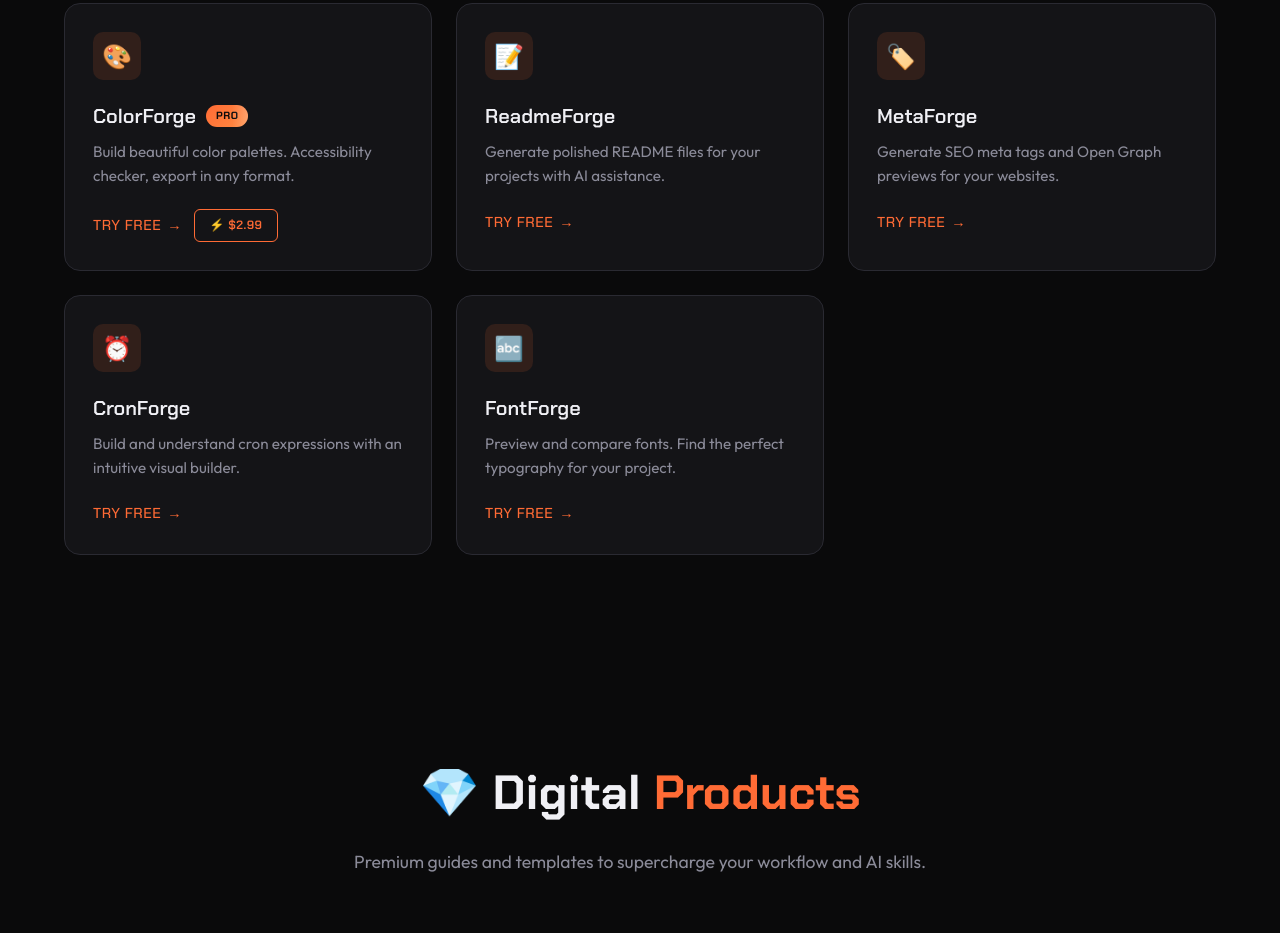
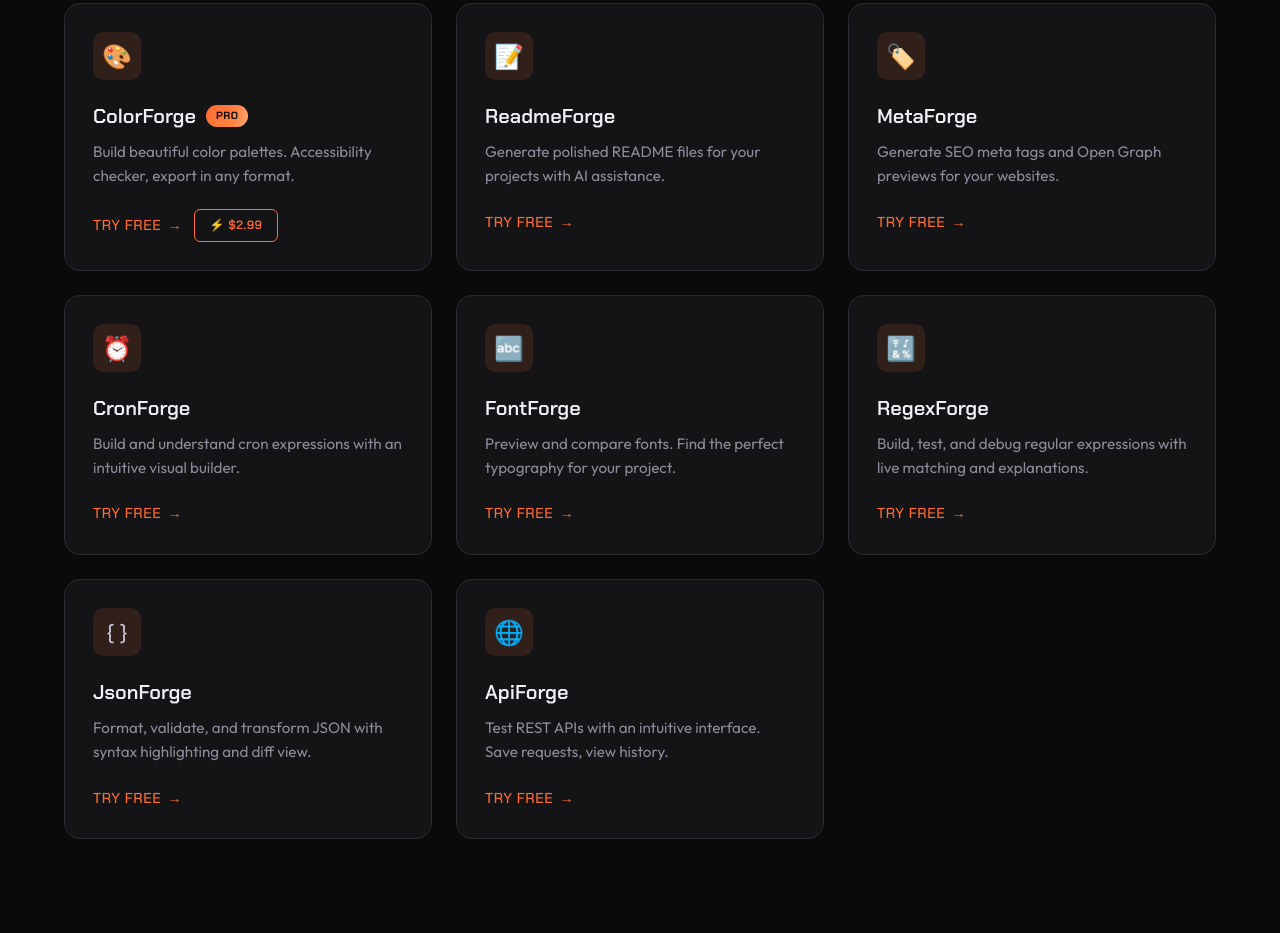
Before and after one commit to Simplereally/simplereally.github.io, a plain HTML site: page index.html in a window 1280 px wide. Shown: the part 1398-2331 px from the top of the page. Drawn offline with Linux system fonts and the light colour scheme.

Commit message:
Add RegexForge, JsonForge, ApiForge - Wave 2 apps

```diff
--- a/index.html
+++ b/index.html
@@ -781,6 +781,9 @@
                 <a href="https://simplereally.github.io/meta-forge/">Meta</a>
                 <a href="https://simplereally.github.io/cron-forge/">Cron</a>
                 <a href="https://simplereally.github.io/font-forge/">Font</a>
+                <a href="https://simplereally.github.io/regex-forge/">Regex</a>
+                <a href="https://simplereally.github.io/json-forge/">JSON</a>
+                <a href="https://simplereally.github.io/api-forge/">API</a>
             </div>
         </div>
     </nav>
@@ -897,6 +900,33 @@
                     <h3>FontForge</h3>
                     <p>Preview and compare fonts. Find the perfect typography for your project.</p>
                     <a href="https://simplereally.github.io/font-forge/" class="card-link" target="_blank">
+                        Try Free <span>→</span>
+                    </a>
+                </div>
+
+                <div class="card">
+                    <div class="card-icon">🔣</div>
+                    <h3>RegexForge</h3>
+                    <p>Build, test, and debug regular expressions with live matching and explanations.</p>
+                    <a href="https://simplereally.github.io/regex-forge/" class="card-link" target="_blank">
+                        Try Free <span>→</span>
+                    </a>
+                </div>
+
+                <div class="card">
+                    <div class="card-icon">{ }</div>
+                    <h3>JsonForge</h3>
+                    <p>Format, validate, and transform JSON with syntax highlighting and diff view.</p>
+                    <a href="https://simplereally.github.io/json-forge/" class="card-link" target="_blank">
+                        Try Free <span>→</span>
+                    </a>
+                </div>
+
+                <div class="card">
+                    <div class="card-icon">🌐</div>
+                    <h3>ApiForge</h3>
+                    <p>Test REST APIs with an intuitive interface. Save requests, view history.</p>
+                    <a href="https://simplereally.github.io/api-forge/" class="card-link" target="_blank">
                         Try Free <span>→</span>
                     </a>
                 </div>
@@ -1065,6 +1095,9 @@
                         <li><a href="https://simplereally.github.io/meta-forge/" target="_blank">MetaForge</a></li>
                         <li><a href="https://simplereally.github.io/cron-forge/" target="_blank">CronForge</a></li>
                         <li><a href="https://simplereally.github.io/font-forge/" target="_blank">FontForge</a></li>
+                        <li><a href="https://simplereally.github.io/regex-forge/" target="_blank">RegexForge</a></li>
+                        <li><a href="https://simplereally.github.io/json-forge/" target="_blank">JsonForge</a></li>
+                        <li><a href="https://simplereally.github.io/api-forge/" target="_blank">ApiForge</a></li>
                     </ul>
                 </div>
 
```
Also changed, not shown: sitemap.xml (+19 -0 lines).
